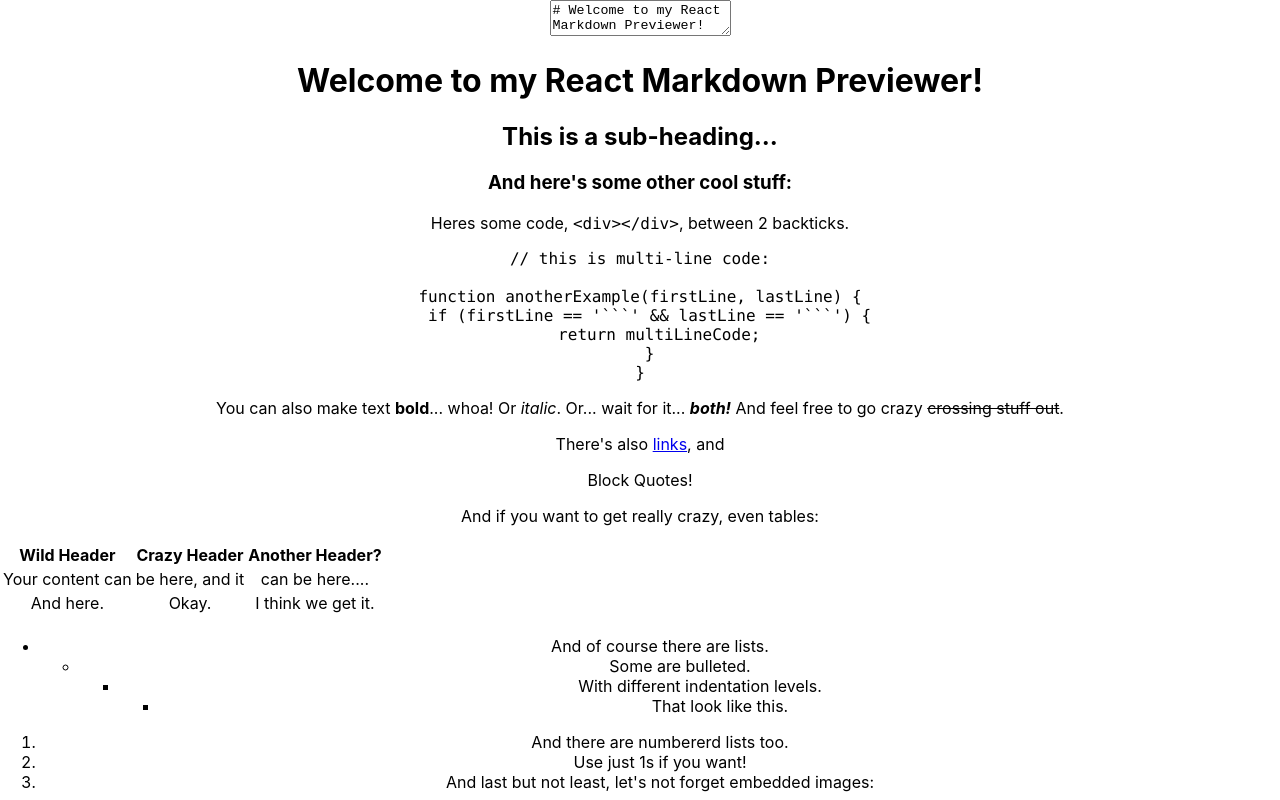
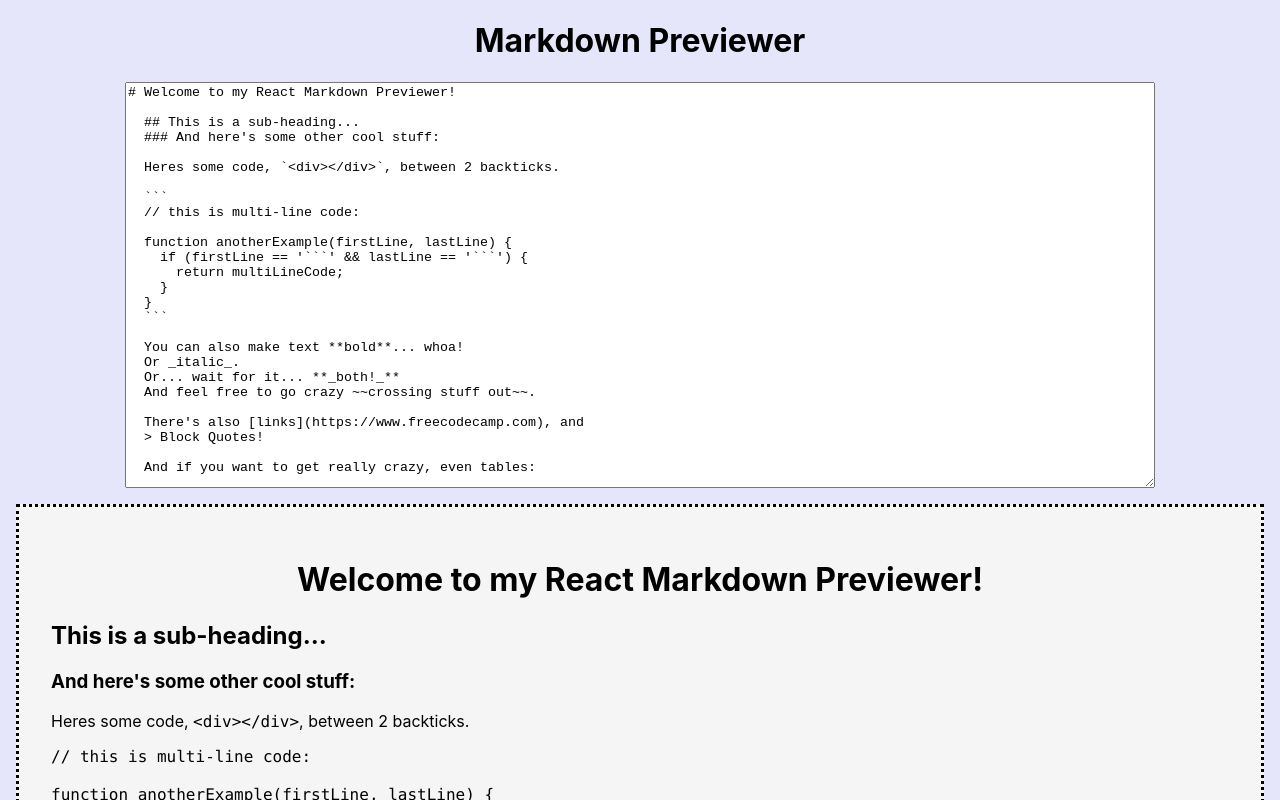
Before and after one commit to NatRavenhill/MarkdownPreviewer, a React (Create React App) app: page / in a window 1280 px wide. Shown: the top 800 px of the page. Built offline with nearby package versions, Linux system fonts and the light colour scheme.

Commit message:
Add styling

```diff
--- a/src/App.css
+++ b/src/App.css
@@ -1,3 +1,22 @@
 .App {
+  margin: auto;
+}
+
+#preview {
+  border: black;
+  background: whitesmoke;
+  margin: 1em;
+  padding: 2em;
+  border-style: dotted;
+}
+
+#editor {
+  display: block;
+  width: 80%;
+  height: 400px;
+  margin: auto;
+}
+
+h1 {
   text-align: center;
 }
--- a/src/App.js
+++ b/src/App.js
@@ -15,6 +15,7 @@ function App() {
 
   return (
     <div className="App">
+      <h1>Markdown Previewer</h1>
       <Editor />
       <Preview />
     </div>
--- a/src/index.css
+++ b/src/index.css
@@ -1,5 +1,6 @@
 body {
   margin: 0;
+  background: lavender;
   font-family: -apple-system, BlinkMacSystemFont, 'Segoe UI', 'Roboto', 'Oxygen',
     'Ubuntu', 'Cantarell', 'Fira Sans', 'Droid Sans', 'Helvetica Neue',
     sans-serif;
```
